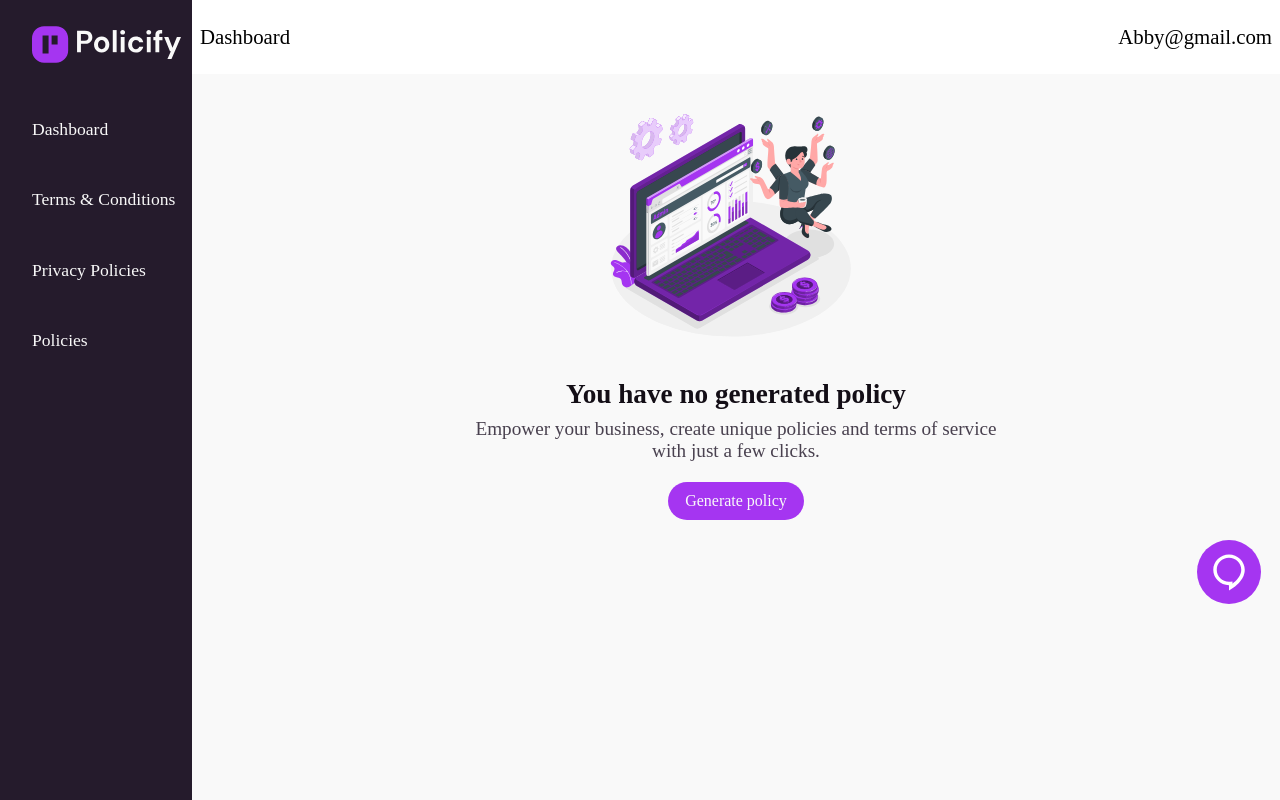
After one commit to zuri-training/t_and_c_generator_team75, a Django app: page /dashboard/ in a window 1280 px wide. The commit adds this page. Run offline with Django 4.2, Linux system fonts and the light colour scheme.

Commit message:
feedback

```diff
--- a/source/policifyapps/urls.py
+++ b/source/policifyapps/urls.py
@@ -1,7 +1,8 @@
 from django.urls import path
-from .views import HomePageView, FeedbackPageView
+from .views import HomePageView, FeedbackPageView, DashboardPageView
 
 urlpatterns = [
     path("", HomePageView.as_view(), name="home"),
     path("feedback/", FeedbackPageView.as_view(), name="feedback"),
+    path("dashboard/", DashboardPageView.as_view(), name="dashboard"),
 ]
--- a/source/policifyapps/views.py
+++ b/source/policifyapps/views.py
@@ -7,3 +7,6 @@ class HomePageView(TemplateView):
 
 class FeedbackPageView(TemplateView):
     template_name = "feedback.html"
+
+class DashboardPageView(TemplateView):
+    template_name = "dashboard.html"
--- /dev/null
+++ b/source/static/css/dashboard.css
@@ -0,0 +1,131 @@
+*,
+*::before,
+*::after {
+    margin: 0;
+    padding: 0;
+    box-sizing: border-box;
+}
+html {
+    background-color: #F9F9F9;
+}
+a {
+    text-decoration: none;
+    color: #F9F9F9;
+}
+header {
+    display: flex;
+    justify-content: space-between;
+    padding: 25px 8px;
+    background-color: #fff;
+
+}
+.navs {
+    float: left;
+    height: 100vh;
+    color: #F9F9F9;
+    background-color: #251b2C;
+    width: 120px;
+    line-height: 4;
+    font-size: 0.85rem;
+
+}
+nav {
+    display: flex;
+    flex-direction: column;
+}
+.logo {
+
+    width: 100px;
+    padding-top: 15%;
+}
+.image {
+    display: flex;
+    align-items: center;
+    flex-direction: column;
+    text-align: center;
+}
+.image h2 {
+    font-size: 1.3rem;
+
+    color: #130e16;
+    margin-bottom: 8px;
+}
+.image a {
+    margin-bottom: 20px;
+    margin-top: 20px;
+    background-color: #A535F1;
+    padding: 10px 17px;
+    border-radius: 35px;
+    transition: all 0.2s linear;
+}
+.image a:hover {
+    background-color: #6E23A1;
+}
+.image p {
+    font-size: 0.9;
+    margin-left: 1rem;
+    margin-right: 1rem;
+    color: #49414F
+
+}
+.illustration {
+    width: 60%;
+    margin-top: 6%;
+    margin-right: 10px;
+    margin-bottom: 8%;
+
+}
+button{
+    float: right;
+    margin-right: 19px;
+    background-color: #A535F1;
+    border-radius: 50%;
+    border: none;
+    padding: 6px;
+    display: flex;
+    justify-content: center;
+    align-items: center;
+    height: 13vmin;
+    width: 13vmin;
+
+}
+
+button img {
+    width: 80%;
+}
+
+@media only screen and (min-width:860px) {
+
+    header {
+        font-size: 1.3rem;
+    }
+
+    .logo {
+        width: 150px;
+    }
+    .navs {
+        width: 15%;
+        padding-left: 2rem;
+        font-size: 1.1rem;
+    }
+
+    .illustration {
+        width: 23%;
+        margin-top: 2%;
+        margin-bottom: 3%;
+    }
+    .image h2 {
+        font-size: 1.7rem;
+
+    }
+    .image p{
+        font-size: 1.2rem;
+        width: 50%;
+    }
+    button {
+        width: 8vmin;
+        height: 8vmin;
+    }
+
+
+}
--- a/source/static/css/feedback.css
+++ b/source/static/css/feedbacks.css
@@ -76,7 +76,7 @@ form {
     background-color: aquamarine;
     width: 100%;
     height: 100%;
-    padding: 15% 7%;
+    padding: 10% 7%;
     border-radius: 6px;
     background-color: #fff;
     border: 1.2px solid #D2D5DA;
--- a/source/templates/base.html
+++ b/source/templates/base.html
@@ -7,7 +7,7 @@
     <meta http-equiv="X-UA-Compatible" content="IE=edge">
     <meta name="viewport" content="width=device-width, initial-scale=1.0">
     <title>{% block 'title' %}Policify{% endblock 'title' %}</title>
-    <link rel="stylesheet" href="{% static 'css/homes.css' %}">
+    <link rel="stylesheet" href="{% static 'css/home.css' %}">
     {% block extrahead %}{% endblock extrahead %}
     <script src="{% static 'js/base.js' %}" defer></script>
     <script src="https://kit.fontawesome.com/4111ca9f76.js" crossorigin="anonymous"></script>
--- /dev/null
+++ b/source/templates/dashboard.html
@@ -0,0 +1,52 @@
+{% load static %}
+
+<!DOCTYPE html>
+<html lang="en">
+<head>
+    <meta charset="UTF-8">
+    <meta http-equiv="X-UA-Compatible" content="IE=edge">
+    <meta name="viewport" content="width=device-width, initial-scale=1.0">
+    <title>{% block 'title' %}Policify{% endblock 'title' %}</title>
+    <link rel="stylesheet" href="{% static 'css/dashboard.css' %}">
+
+</head>
+<body>
+    <div class="navigation">
+
+        <div class="navs">
+            <img class="logo" src={% static 'images/dashboard/logo.svg' %}>
+            <nav>
+                <a href='#'>Dashboard</a>
+                <a href="#">Terms & Conditions</a>
+                <a href="#">Privacy Policies</a>
+                <a href="#">Policies</a>
+            </nav>
+
+        </div>
+
+
+
+
+    </div>
+    <header>
+        <p>Dashboard</p>
+        <p>Abby@gmail.com</p>
+
+    </header>
+    <main>
+        <div class="image">
+            <img class="illustration" src={% static 'images/dashboard/illustration.svg' %}>
+            <h2>You have no generated policy</h2>
+            <p>Empower your business, create unique policies and terms of service with just a few clicks.</p>
+            <a href="#">Generate policy</a>
+
+        </div>
+
+        <button class="messageicon"><img src={% static 'images/dashboard/messageicon.svg' %}></button>
+
+    </main>
+
+
+</body>
+
+</html>
--- a/source/templates/feedback.html
+++ b/source/templates/feedback.html
@@ -3,7 +3,7 @@
 {% load static %}
 
 {% block extrahead %}
-<link rel="stylesheet" href="{% static 'css/feedback.css' %}">
+<link rel="stylesheet" href="{% static 'css/feedbacks.css' %}">
 
 {% endblock extrahead %}
 
--- a/source/templates/home.html
+++ b/source/templates/home.html
@@ -202,7 +202,7 @@
 
         </div>
         <div class="more">
-            <p>See more</p>
+            <a class="more-feeds" href="{% url 'feedback' %}">See more</a>
             <div class="arrows">
                 <button class="arrow1"><i class="fa-solid fa-chevron-left"></i></button>
                 <button class="arrow2"><i class="fa-solid fa-chevron-right"></i></button>
@@ -369,7 +369,7 @@
             }
         }
 
-        const mediaQuery = window.matchMedia('(max-width: 960px)');
+        const mediaQuery = window.matchMedia('(max-width: 860px)');
 
         slide(mediaQuery);
         //mediaQuery.addListener(slide);
```
Also changed, not shown: source/static/css/home.css (renamed from source/static/css/homes.css, +11 -4 lines), source/static/images/dashboard/illustration.svg (added), source/static/images/dashboard/logo.svg (added), source/static/images/dashboard/messageicon.svg (added).
